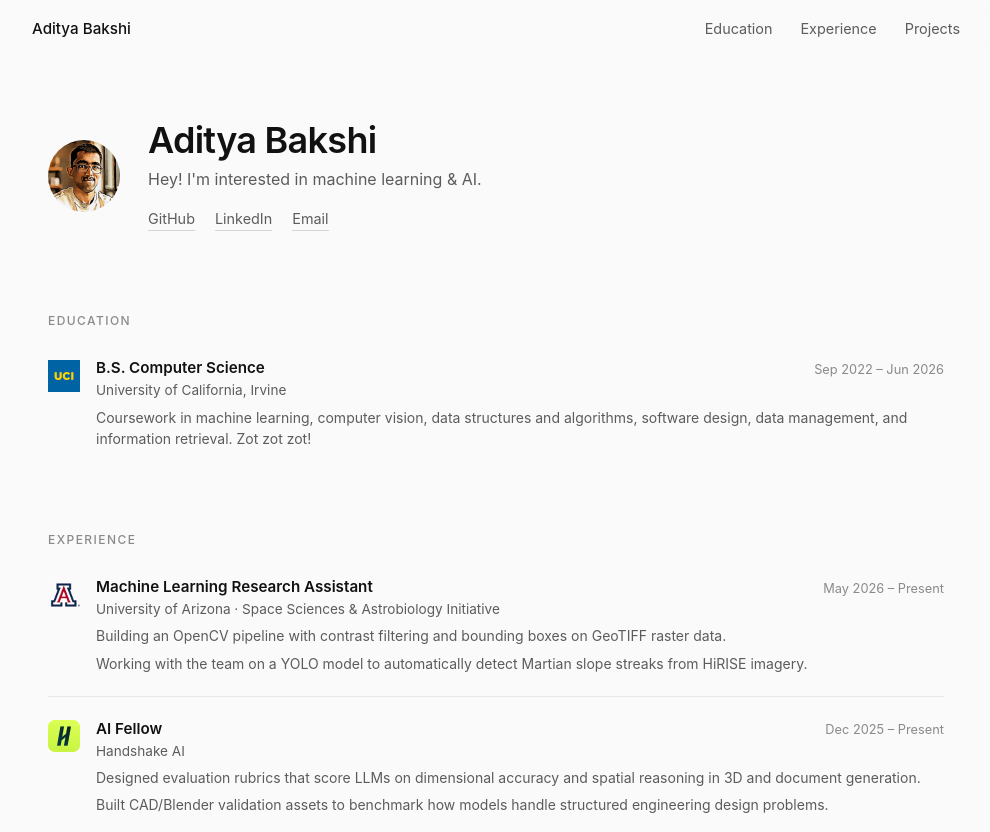
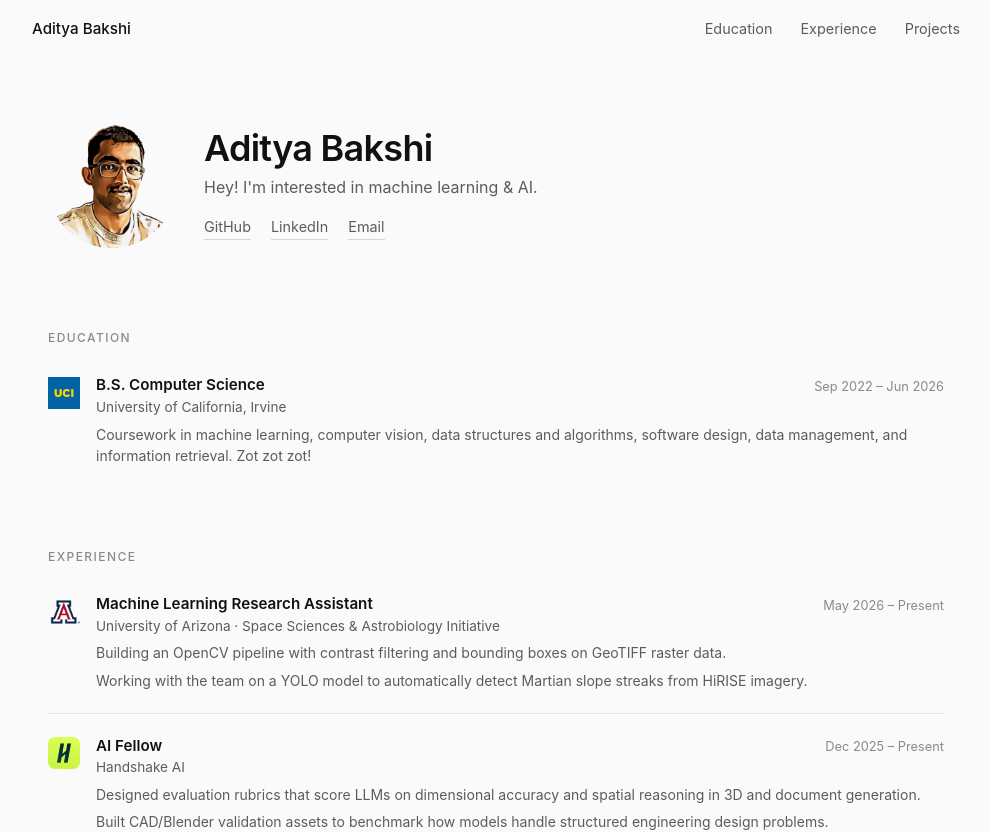
Before and after one commit to AdiBak/adibak.github.io, a React (Create React App) app: page / in a window 1280 px wide. Shown: the top 832 px of the page, without its empty margins (144-1134 px from the left). Built offline with nearby package versions, Linux system fonts and the light colour scheme.

Commit message:
Update profile photo and enlarge hero portrait.
Replace profilepic.jpg with portrait.png and increase the hero image size for better visibility.

```diff
--- a/src/assets/styles/Main.scss
+++ b/src/assets/styles/Main.scss
@@ -10,8 +10,8 @@
 }
 
 .hero-photo {
-  width: 4.5rem;
-  height: 4.5rem;
+  width: 8rem;
+  height: 8rem;
   border-radius: 50%;
   object-fit: cover;
   flex-shrink: 0;
--- a/src/components/Main.tsx
+++ b/src/components/Main.tsx
@@ -1,5 +1,5 @@
 import React from "react";
-import profileImage from '../assets/images/profilepic.jpg';
+import profileImage from '../assets/images/portrait.png';
 import '../assets/styles/Main.scss';
 
 function Main() {
```
Also changed, not shown: src/assets/images/portrait.png (added), src/assets/images/profilepic.jpg (deleted).
